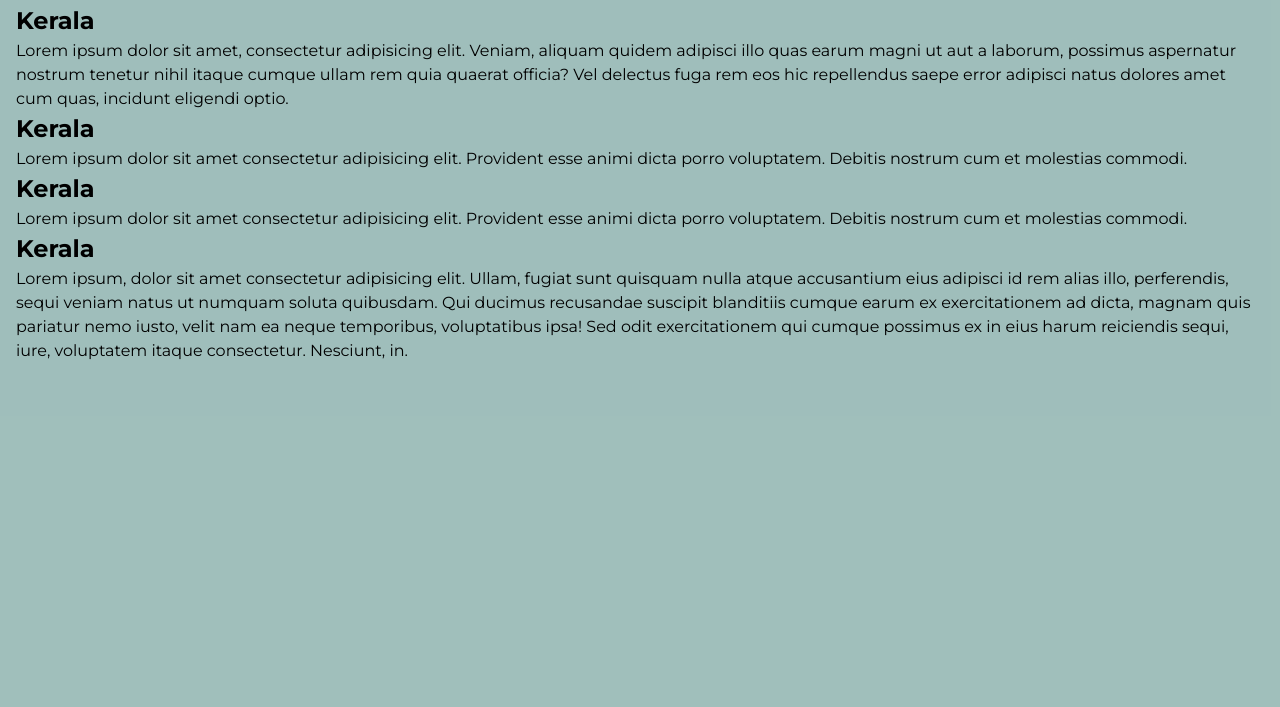
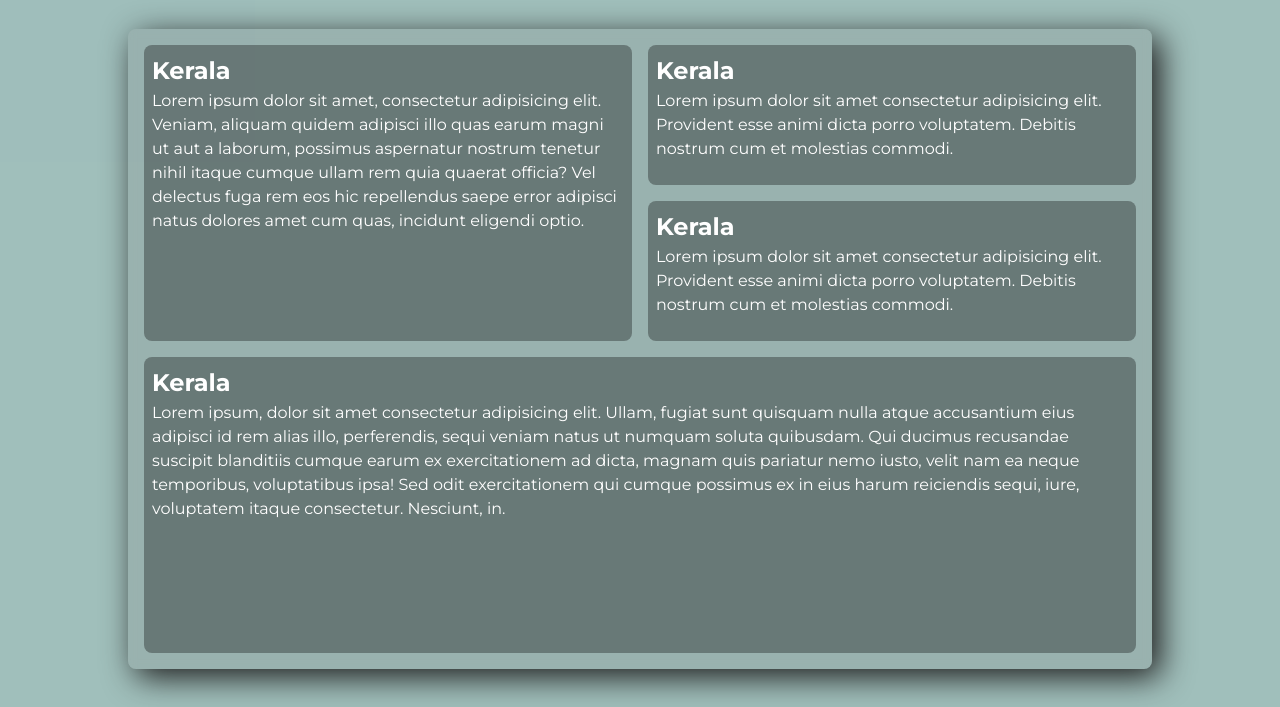
Before and after one commit to AnandJNairGit/Responsive-Nav-bar, a plain HTML site: page index.html in a window 1280 px wide. Shown: the part 93-800 px from the top of the page. Drawn offline with Linux system fonts and the light colour scheme.

Commit message:
add banner styles

```diff
--- a/style.css
+++ b/style.css
@@ -121,3 +121,56 @@ header {
   .nav-list i {
     display: none;
   }
+
+  .banner-container{
+    display: flex;
+    justify-content: center;
+    align-items: center;
+    width: 100%;
+    height: 90%;
+  }
+  .banner-content {
+    color: white;
+    width: 80vw;
+    max-width: 2000px;
+    max-height: 1000px;
+    height: 80vh;
+    margin: auto;
+    background-color: rgba(136, 143, 143, 0.28);
+    padding: 1rem;
+    border-radius: 0.5rem;
+    backdrop-filter: blur(5px);
+    box-shadow: 0.5rem 0.5rem 2rem 0rem rgb(28, 27, 27);
+    display: grid;
+    grid-template-columns: repeat(4,1fr);
+    grid-template-rows: repeat(4,1fr);
+    gap: 1rem;
+      /* z-index: -1; */
+
+
+  }
+
+  [class*="c-"]{
+    background: rgba(0, 0, 0, 0.323);
+    border-radius: 0.5rem;
+    padding: 0.5rem;
+    overflow: hidden;
+  }
+
+
+  .c-1{
+    grid-column: 1/span 2;
+    grid-row: 1/span 2;
+  }
+  .c-2{
+    grid-column: 3/span 2;
+    /* grid-row: 1/span 2; */
+  }
+  .c-3{
+    grid-column: 3/span 2;
+    /* grid-row: 1/span 2; */
+  }
+  .c-4{
+    grid-column: 1/span 4;
+    grid-row: 3/span 2;
+  }
```
